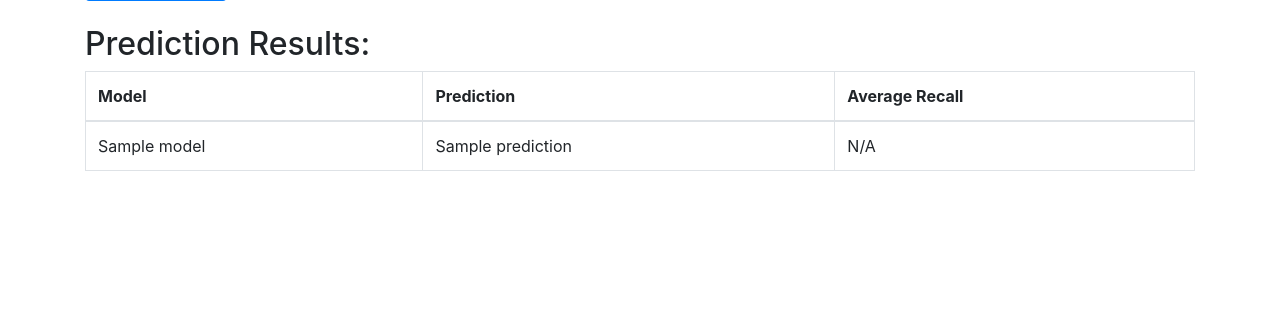
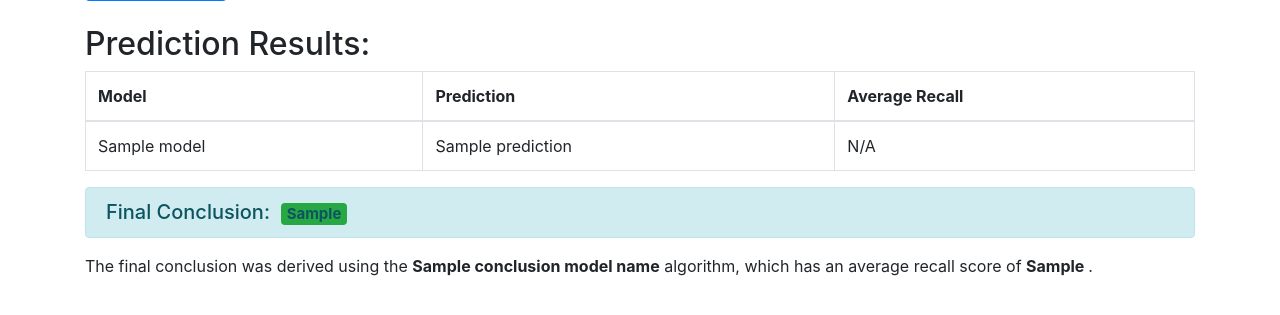
Before and after one commit to Netherquark/nefrikinoso, a Flask app: template templates/index.html in a window 1280 px wide. Shown: the part 219-534 px from the top of the page. Run offline with Flask 3, Linux system fonts and the light colour scheme; the template is opened without the code that fills it: most values are stand-ins (such as "Sample title", 1, 10 or a date in 2020); parts of the project's set-up code (start-up, migrations or seed data) failed here and were passed over; some libraries are stand-ins or nearby versions.

Commit message:
implement conclusion gui

```diff
--- a/app.py
+++ b/app.py
@@ -90,6 +90,9 @@ for name, cls in model_classes.items():
 def index():
     predictions = {}
     recall_data = {}  # Initialize an empty dictionary for recall data
+    final_conclusion = None
+    conclusion_model_name = None
+    conclusion_recall = None
 
     if request.method == 'POST':
         # Collect user input
@@ -130,10 +133,40 @@ def index():
         except json.JSONDecodeError:
             print(f"Warning: Could not decode JSON from '{recall_file_path}'.")
 
-        return render_template('index.html', predictions=predictions, feature_order=all_features, recall_data=recall_data)
+        best_recall = -1
+        best_recall_model = None
+
+        # Determine the model with the highest average recall
+        for model_name, recalls in recall_data.items():
+            if '0' in recalls and '1' in recalls:
+                avg_recall = (recalls['0'] + recalls['1']) / 2
+                if avg_recall > best_recall and model_name in predictions:
+                    best_recall = avg_recall
+                    best_recall_model = model_name
+
+        # Set the final conclusion based on the best recall model
+        if best_recall_model:
+            final_conclusion = predictions[best_recall_model]
+            conclusion_model_name = best_recall_model
+            conclusion_recall = round(best_recall, 4)
+        elif predictions:
+            # Fallback to the first model if no recall data is available for any predicted model
+            first_model_name = list(predictions.keys())[0]
+            final_conclusion = predictions[first_model_name]
+            conclusion_model_name = first_model_name
+            if recall_data and conclusion_model_name in recall_data and '0' in recall_data[conclusion_model_name] and '1' in recall_data[conclusion_model_name]:
+                conclusion_recall = round(((recall_data[conclusion_model_name]['0'] + recall_data[conclusion_model_name]['1']) / 2), 4)
+            else:
+                conclusion_recall = "N/A"
+        else:
+            final_conclusion = "N/A"
+            conclusion_model_name = "N/A"
+            conclusion_recall = "N/A"
+
+        return render_template('index.html', predictions=predictions, feature_order=all_features, recall_data=recall_data, final_conclusion=final_conclusion, conclusion_model_name=conclusion_model_name, conclusion_recall=conclusion_recall)
 
     # GET request
-    return render_template('index.html', predictions=None, feature_order=all_features, recall_data={})
+    return render_template('index.html', predictions=None, feature_order=all_features, recall_data={}, final_conclusion=None, conclusion_model_name=None, conclusion_recall=None)
 
 @app.route('/api/predict', methods=['POST'])
 def api_predict():
--- a/templates/index.html
+++ b/templates/index.html
@@ -55,6 +55,31 @@
                     </table>
                 {% endif %}
             {% endif %}
+
+            {% if final_conclusion %}
+                <div class="alert alert-info">
+                    <h5 class="mb-0">
+                        Final Conclusion:&nbsp;
+                        {% if final_conclusion == 'CKD' %}
+                            <span class="badge bg-danger">{{ final_conclusion }}</span>
+                        {% else %}
+                            <span class="badge bg-success">{{ final_conclusion }}</span>
+                        {% endif %}
+                    </h5>
+                </div>
+                {% if conclusion_model_name %}
+                    <p class="mt-2">
+                        The final conclusion was derived using the <b>{{ conclusion_model_name }}</b> algorithm, which has an average recall score of
+                        <b>
+                            {% if conclusion_recall %}
+                                {{ conclusion_recall }}
+                            {% else %}
+                                N/A
+                            {% endif %}
+                        </b>.
+                    </p>
+                {% endif %}
+            {% endif %}
         </div>
     </div>
     <script src="https://code.jquery.com/jquery-3.5.1.slim.min.js"></script>
```
